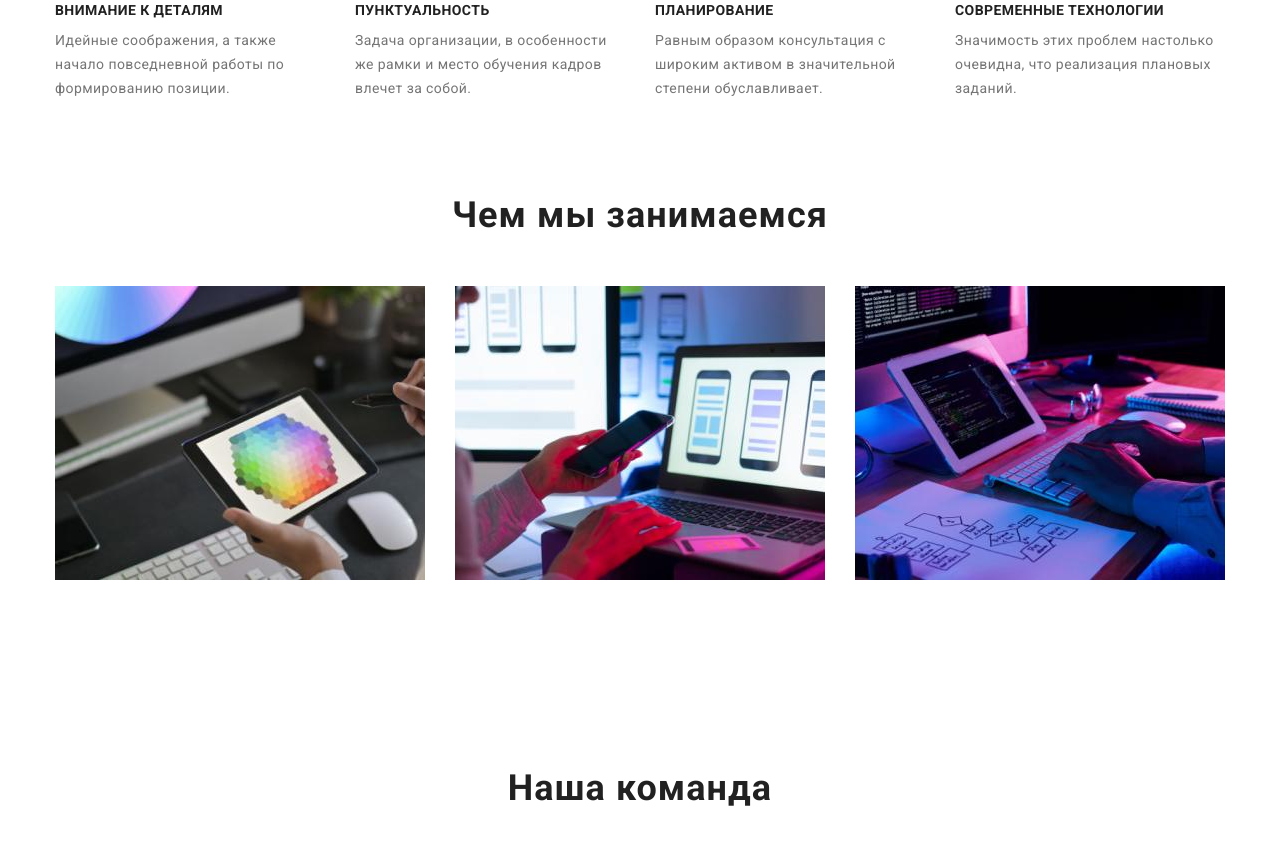
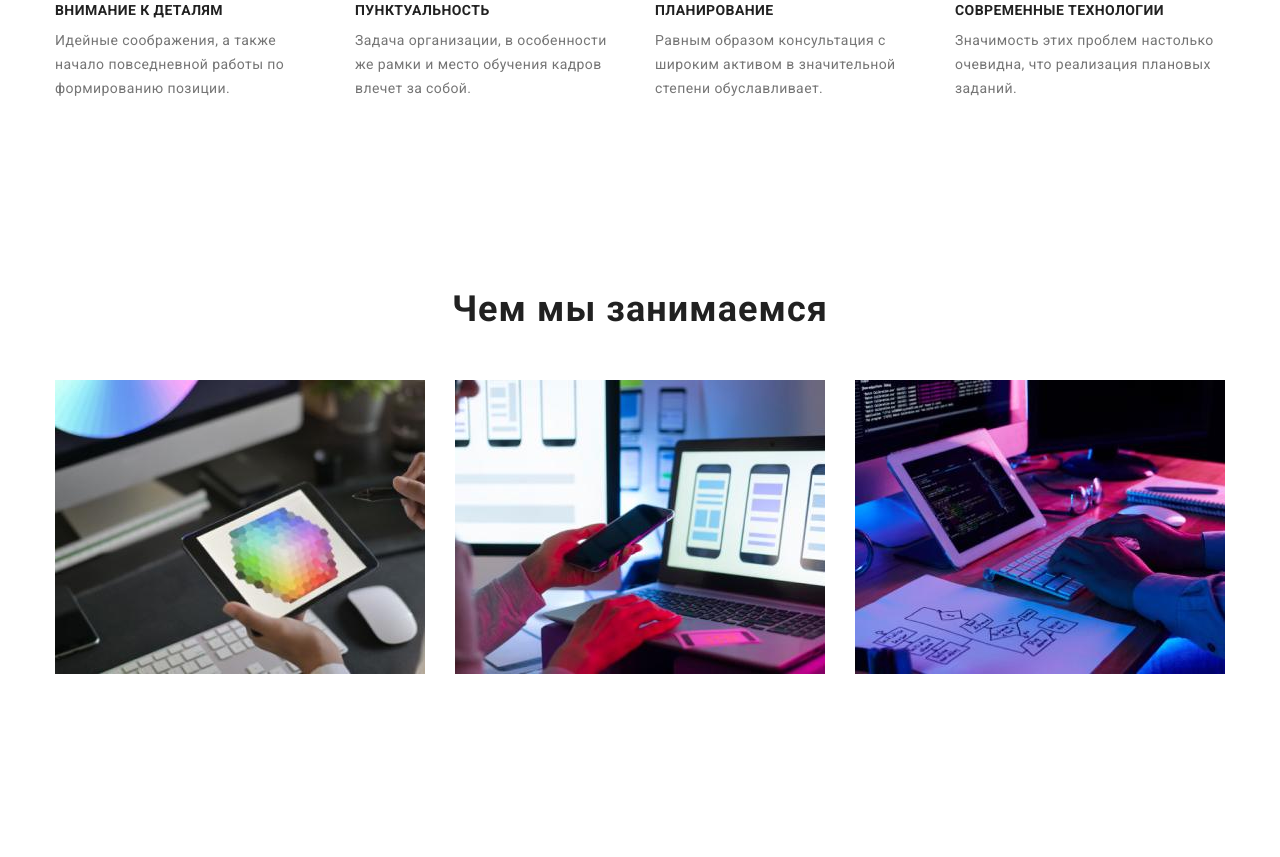
Before and after one commit to shxcf/goit-markup-hw-03, a plain HTML site: page index.html in a window 1280 px wide. Shown: the part 773-1630 px from the top of the page. Drawn offline with nearby package versions, Linux system fonts and the light colour scheme.

Commit message:
правки3

```diff
--- a/css/styles.css
+++ b/css/styles.css
@@ -168,7 +168,7 @@ body {
 
 /* --------------DECISION------------ */
 
-.decision-container {
+.decision {
   background-color: #2f303a;
   padding-top: 200px;
   padding-bottom: 200px;
@@ -252,9 +252,27 @@ body {
   line-height: 1.16;
   letter-spacing: 0.03em;
   color: var(--second-title-color);
-  padding-top: 94px;
-  padding-bottom: 50px;
   text-align: center;
+}
+
+/* ------------------OCCUPATION---------------------------- */
+
+.occupation-title {
+  font-weight: 700;
+  font-size: 36px;
+  line-height: 1.16;
+  letter-spacing: 0.03em;
+  color: var(--second-title-color);
+  margin-bottom: 50px;
+  text-align: center;
+}
+
+.occupation-list {
+  display: flex;
+}
+
+.occupation-item:not(:last-child) {
+  margin-right: 30px;
 }
 
 /* ----------------------GROUP---------------------------- */
@@ -282,7 +300,7 @@ body {
   letter-spacing: 0.03em;
   color: var(--second-title-color);
   text-align: center;
-  padding-bottom: 50px;
+  margin-bottom: 50px;
 }
 
 .group-item-title {
@@ -315,7 +333,7 @@ body {
 
 /* ----------------------------FOOTER-------------------- */
 
-.footer-container {
+.footer {
   padding-top: 60px;
   padding-bottom: 60px;
   background-color: #2f303a;
@@ -348,7 +366,7 @@ body {
   justify-content: center;
   min-width: 611px;
   min-height: 54px;
-  padding-bottom: 50px;
+  margin-bottom: 50px;
 }
 
 .themes-item:not(:last-child) {
@@ -378,8 +396,7 @@ body {
 }
 
 .themes-item-title {
-  padding-top: 20px;
-  padding-bottom: 4px;
+  margin-bottom: 4px;
 }
 
 .themes-btn {
@@ -390,6 +407,7 @@ body {
   letter-spacing: 0.03em;
   cursor: pointer;
   color: var(--second-title-color);
+  padding: 6px 24px 6px 24px;
 }
 
 .themes-btn:hover {
--- a/index.html
+++ b/index.html
@@ -71,21 +71,23 @@
                         <p class="things-text">Значимость этих проблем настолько очевидна, что реализация плановых заданий.</p>
                     </li>
                 </ul>
-                <div class="things-down">
-                    <h2 class="things-title">Чем мы занимаемся</h2>
-                    <ul class="things-list list">
-                        <li class="things-item">
+            </div>
+        </section>
+        <section class="occupation section">
+            <div class="occupation-container container">
+                <h2 class="occupation-title">Чем мы занимаемся</h2>
+                <ul class="occupation-list list">
+                    <li class="occupation-item">
                         <img src="./images/box1.jpg" alt="человек держит планшет" width="370" height="294">
                     </li>
-                        <li class="things-item">
+                    <li class="occupation-item">
                         <img src="./images/box2.jpg" alt="человек держит телефон и работает за ноутбуком" width="370"
                             height="294">
                     </li>
-                        <li class="things-item">
+                    <li class="occupation-item">
                         <img src="./images/box3.jpg" alt="человек набирает на клавиатуре" width="370" height="294">
                     </li>
                 </ul>
-                </div>
             </div>
         </section>
         <section class="group section">
```
Lines whose indentation alone changed are shown as unchanged.
